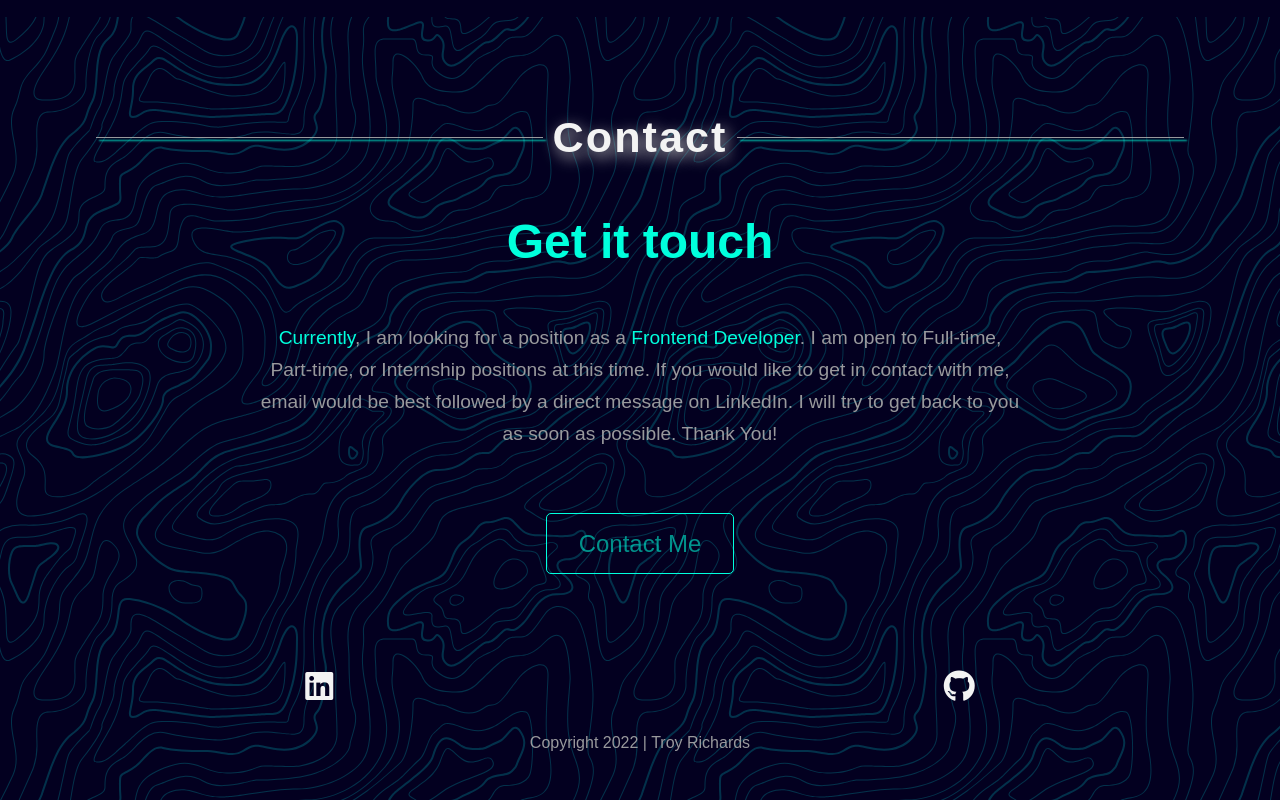
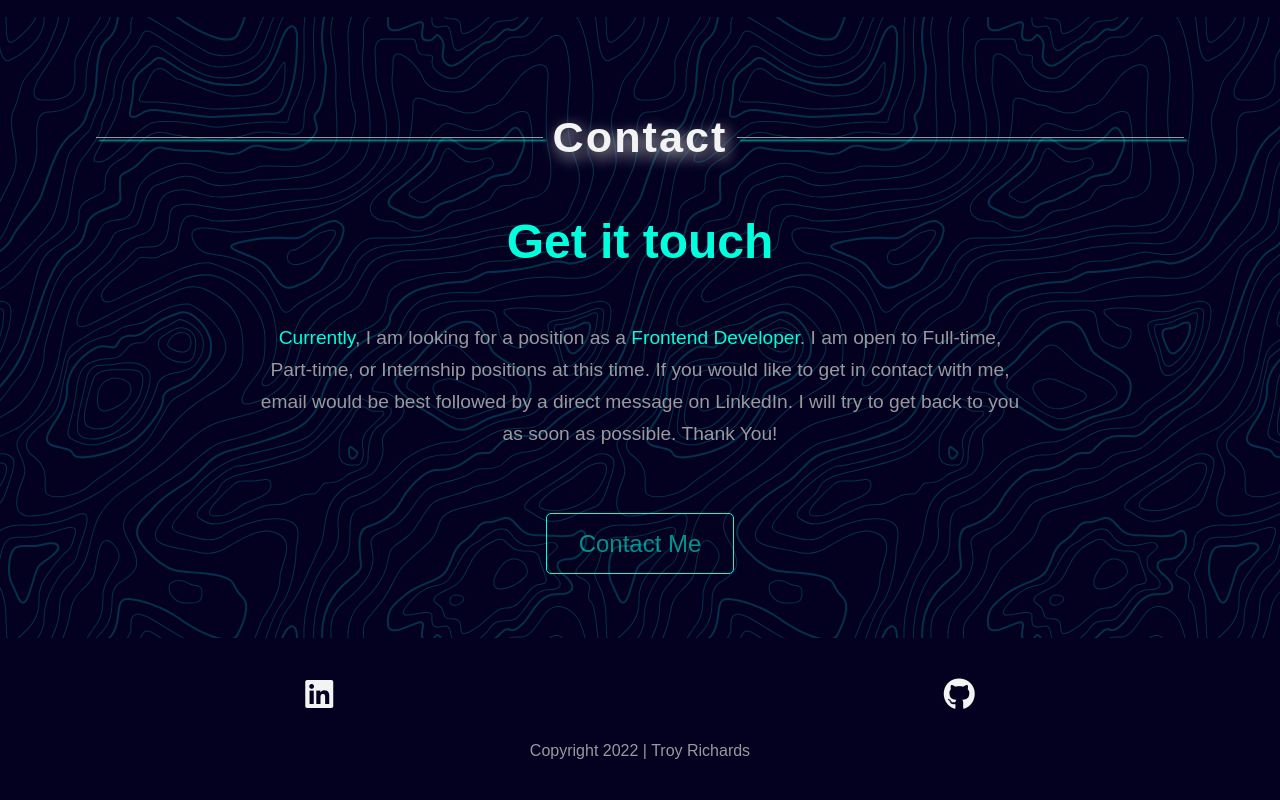
Before and after one commit to TroyRichardsDA/Portfolio-React-Revamp, a React (Create React App) app: page / in a window 1280 px wide. Shown: the part 5307-6107 px from the top of the page. Built offline with nearby package versions, Linux system fonts and the light colour scheme.

Commit message:
Footer Styled Comps Complete

```diff
--- a/src/Components/Footer/Footer.js
+++ b/src/Components/Footer/Footer.js
@@ -1,24 +1,31 @@
+import {
+  Container,
+  Copyright,
+  LinkIcon,
+  Social,
+  Text,
+  Wrapper,
+} from "./FooterStyles";
+
 export default function Footer() {
   return (
-    <footer>
-      <div className="social-icons">
-        <p>
+    <Container>
+      <Wrapper>
+        <Social className="social-icons">
           <a
             href="https://www.linkedin.com/in/troyrichardstonebeats/"
             target="_blank"
           >
-            <i className="fab fa-linkedin"></i>
+            <LinkIcon className="fab fa-linkedin"></LinkIcon>
           </a>
-        </p>
-        <p>
           <a href="https://github.com/AyeTone" target="_blank">
-            <i className="fab fa-github"></i>
+            <LinkIcon className="fab fa-github"></LinkIcon>
           </a>
-        </p>
-      </div>
-      <div className="copyright">
-        <p>Copyright 2022 | Troy Richards</p>
-      </div>
-    </footer>
+        </Social>
+        <Copyright className="copyright">
+          <Text>Copyright 2022 | Troy Richards</Text>
+        </Copyright>
+      </Wrapper>
+    </Container>
   );
 }
--- a/src/Components/Footer/FooterStyles.js
+++ b/src/Components/Footer/FooterStyles.js
@@ -1,2 +1,41 @@
 import styled from "styled-components";
 import { tablet, desktop } from "../../responsive";
+
+export const Container = styled.footer`
+  background-color: var(--main-BG);
+
+  margin-top: 5rem;
+`;
+
+export const Wrapper = styled.div`
+  display: flex;
+  flex-direction: column;
+  justify-content: center;
+  align-items: center;
+  gap: 2rem;
+  padding: 2.5rem 0;
+`;
+
+export const Social = styled.div`
+  width: 100%;
+  display: flex;
+  justify-content: space-around;
+`;
+
+export const LinkIcon = styled.i`
+  font-size: 1.9rem;
+  color: var(--BrighterText);
+  transition: all 0.5s ease-in-out;
+
+  &:hover {
+    color: var(--highlightColor);
+  }
+
+  ${desktop({
+    fontSize: "2rem",
+  })}
+`;
+
+export const Copyright = styled.div``;
+
+export const Text = styled.p``;
--- a/src/index.css
+++ b/src/index.css
@@ -80,11 +80,6 @@ a {
 }
 
 
-
-
-
-
-
 .blicker {
   animation: blinker 1s linear infinite;
 }
@@ -95,9 +90,6 @@ a {
   }
 }
 
-
-
-
 @keyframes load {
   0% {
     transform: translate(0px, 90px);
@@ -107,89 +99,3 @@ a {
     opacity: 1;
   }
 }
-
-
-
-
-
-
-
-/*===========================
-
-Footer
-
-===========================*/
-
-footer {
-  display: flex;
-  justify-content: center;
-  align-items: center;
-  flex-direction: column;
-  gap: 2rem;
-  margin: 5rem 0 2rem;
-}
-
-.social-icons {
-  width: 100%;
-  display: flex;
-  justify-content: space-around;
-}
-
-.social-icons i {
-  font-size: 1.9rem;
-  color: var(--BrighterText);
-  transition: all .5s ease-in-out;
-}
-
-.social-icons i:hover {
-  color: var(--highlightColor);
-}
-
-
-
-/*===============================================
-
-Media Quries
-
-=================================================*/
-
-
-/*==========================
-
-Tablet
-
-==========================*/
-
-
-@media only screen and (min-width: 768px) {
-/*        General       */
-
-
-  /*====================
-
-  Tablet: Contact
-
-  ==================*/
-
-
-  .copyright {
-    display: flex;
-    flex-flow: row wrap
-  }
-
-  /*====================
-
-  Tablet: Footer
-
-  ==================*/
-
-  footer {
-    margin: 7rem 0 3rem;
-  }
-
-  .social-icons i {
-    font-size: 2rem;
-  }
-
-
-}
```
